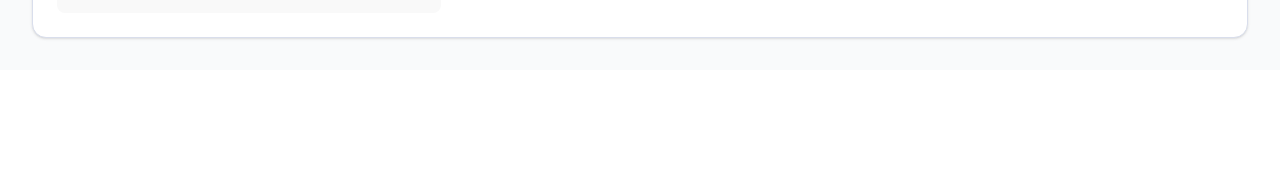
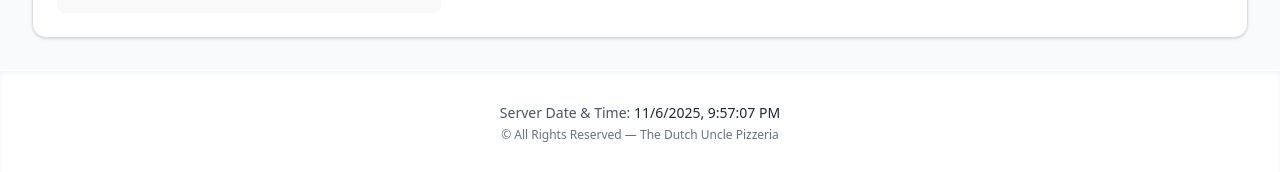
Before and after one commit to areysid/The-Dutch-Uncle-Pizzeria-POS, a React (Vite) app: page / in a window 1280 px wide. Shown: the part 935-1107 px from the top of the page. Before the commit the page ends 1005 px from the top, so only its background shows below. Built offline with nearby package versions, Linux system fonts and the light colour scheme; no server answers.

Commit message:
Added Footer.jsx

```diff
--- a/src/App.jsx
+++ b/src/App.jsx
@@ -6,6 +6,7 @@ import Menu from "./components/Menu";
 import Orders from "./components/Orders";
 import Inventory from "./components/Inventory";
 import Reports from "./components/Reports";
+import Footer from './components/Footer';
 
 // =================================================================
 // MAIN APPLICATION COMPONENT
@@ -68,6 +69,7 @@ function App() {
       <main className="p-4 md:p-6 lg:p-8 space-y-6">
         {renderContent()}
       </main>
+      <Footer />
     </div>
   );
 }
--- /dev/null
+++ b/src/components/Footer.jsx
@@ -0,0 +1,29 @@
+import React, { useEffect, useState } from "react";
+
+function Footer() {
+  const [serverTime, setServerTime] = useState(new Date());
+
+  // Update time every second
+  useEffect(() => {
+    const timer = setInterval(() => {
+      setServerTime(new Date());
+    }, 1000);
+    return () => clearInterval(timer);
+  }, []);
+
+  return (
+    <footer className="bg-white border-t shadow-inner py-8 text-center mt-auto border-white">
+      <p className="text-sm text-gray-600">
+        Server Date & Time:{" "}
+        <span className="font-medium text-gray-800">
+          {serverTime.toLocaleString()}
+        </span>
+      </p>
+      <p className="text-xs text-gray-500 mt-1">
+        © All Rights Reserved — The Dutch Uncle Pizzeria
+      </p>
+    </footer>
+  );
+}
+
+export default Footer;
```
